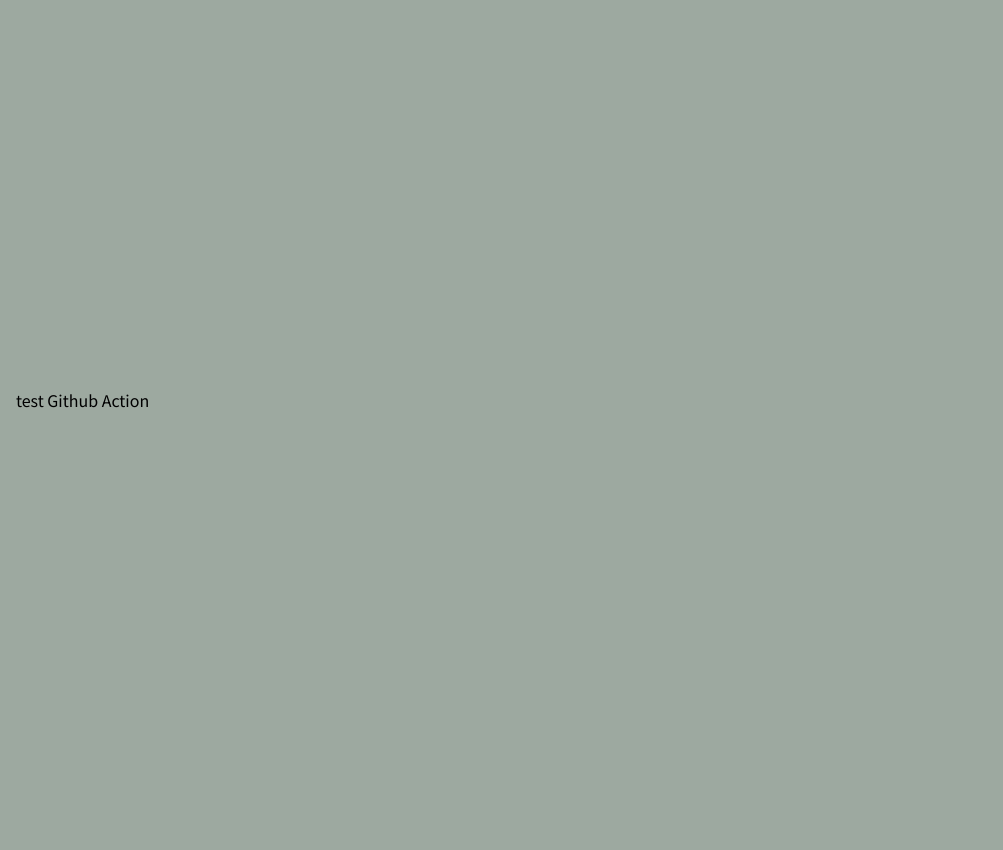
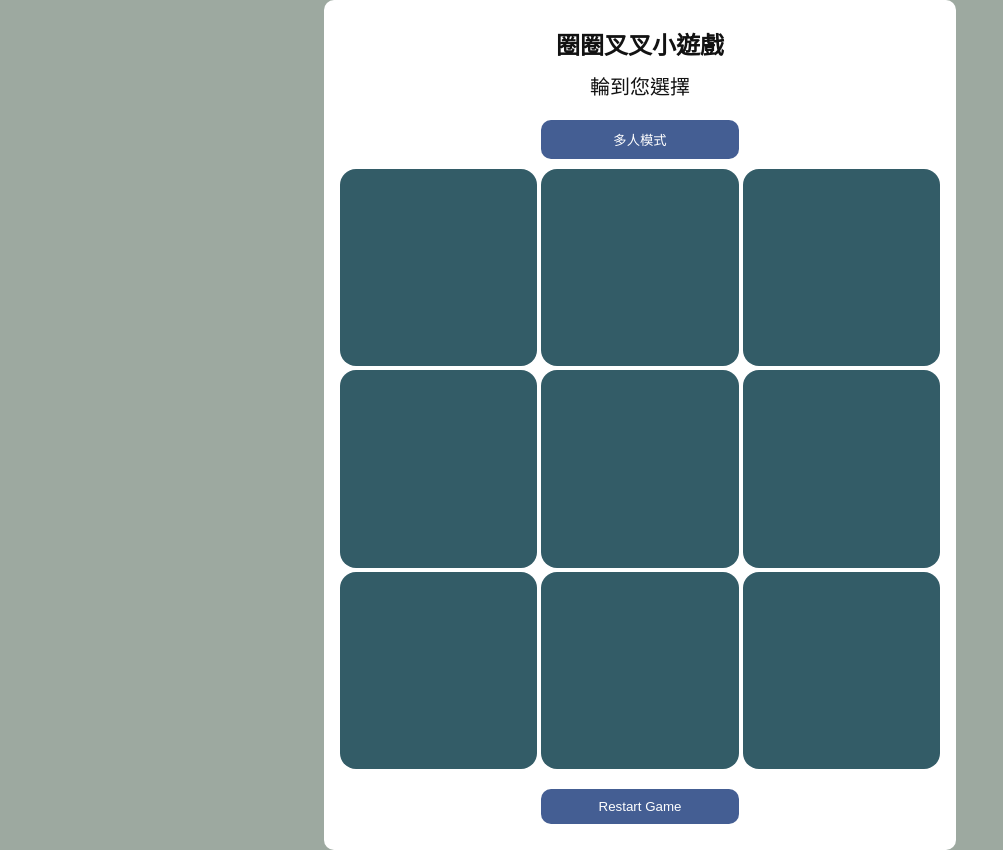
Before and after one commit to linyu0801/react_game, a React app: page /1 in a window 1280 px wide. Before the commit this address had no page. Shown: the whole page, without its empty margins (0-1003 px from the left). Before the commit the page ends 800 px from the top, so only its background shows below. Built offline with nearby package versions, Linux system fonts and the light colour scheme; no server answers.

Commit message:
feat : socket room

```diff
--- a/package.json
+++ b/package.json
@@ -6,7 +6,7 @@
   "homepage": "https://linyu0801.github.io/react_game",
   "scripts": {
     "start": "npm run dev",
-    "server": "node server.js",
+    "server": "nodemon server.js",
     "dev": "cross-env NODE_ENV=development webpack serve",
     "build": "cross-env NODE_ENV=production webpack",
     "prettier": "prettier -w ./src",
@@ -74,6 +74,7 @@
     "dotenv": "^16.3.1",
     "express": "^4.18.2",
     "immer": "^10.0.3",
+    "nanoid": "^5.0.7",
     "react": "^18.2.0",
     "react-dom": "^18.2.0",
     "react-router-dom": "^6.21.2",
--- a/src/App.tsx
+++ b/src/App.tsx
@@ -10,13 +10,12 @@ const StyledContainer = styled.main`
   padding: 0 16px;
   display: flex;
   align-items: center;
-  height: 100vh;
 `;
 const GlobalStyle = createGlobalStyle`
   body {
     font-family: 'Noto Sans TC', sans-serif;
     background-color: ${(props) => props.theme.background};
-    height:100dvh;
+    min-height:100dvh;
     margin: 0;
   }
 `;
@@ -28,7 +27,6 @@ function App() {
         <StyledContainer>
           <BrowserRouter>
             <Router />
-            <p>test Github Action</p>
           </BrowserRouter>
         </StyledContainer>
       </Suspense>{' '}
--- a/src/components/InfoSection.tsx
+++ b/src/components/InfoSection.tsx
@@ -1,18 +1,19 @@
 import React from 'react';
 import styled from 'styled-components';
-import { Roles } from '@/pages/Home/reducer';
+import { RolesEnum } from '@/pages/Home/reducer';
 
 type Props = {
-  currentRole: Roles;
+  currentRole: RolesEnum;
   winRole: number | false;
   isGameEnd: boolean;
 };
 
 function InfoSection({ currentRole, winRole, isGameEnd }: Props) {
   const otherPlayerName = '對方';
-  const roleText = currentRole === Roles.SELF ? '您' : otherPlayerName;
+  const roleText =
+    currentRole === RolesEnum.PLAYER_ONE ? '您' : otherPlayerName;
   const isTie = isGameEnd && winRole === false;
-  const winText = `遊戲結束，${winRole === Roles.SELF ? '恭喜您' : otherPlayerName}獲勝`;
+  const winText = `遊戲結束，${winRole === RolesEnum.PLAYER_ONE ? '恭喜您' : otherPlayerName}獲勝`;
   const gameEndText = isTie ? '遊戲結束：平手' : winText;
   const title = isGameEnd ? gameEndText : `輪到${roleText}選擇`;
 
--- a/src/pages/Home/index.tsx
+++ b/src/pages/Home/index.tsx
@@ -1,125 +1,138 @@
-import React, { useReducer } from 'react';
-import styled from 'styled-components';
-import { Roles, reducer, ticTacToeInitState } from './reducer';
-import { ReactComponent as CircleIcon } from '@/assets/circle.svg';
-import { ReactComponent as CloseIcon } from '@/assets/close.svg';
+import { useEffect, useReducer } from 'react';
+import { useParams } from 'react-router-dom';
+import { Socket, io } from 'socket.io-client';
+import { RolesEnum, reducer, ticTacToeInitState } from './reducer';
 import InfoSection from '@/components/InfoSection';
+import S from './style';
 
+type JoinRoomParams = {
+  isSuccess: boolean;
+  playerIndex?: RolesEnum;
+};
 const CHESS_TOTAL = 9;
 const chessNumbers = [...Array(CHESS_TOTAL)].map((_, i) => i + 1);
 
 function Home() {
   const [state, dispatch] = useReducer(reducer, ticTacToeInitState);
+  const { roomId } = useParams();
   const {
     currentRole,
-    isSelfPlayerWin,
-    isOtherPlayerWin,
-    selfChess,
-    otherPlayerChess,
+    isPlayerOneWin,
+    isPlayerTwoWin,
+    playOneChess,
+    playTwoChess,
+    mode,
+    ws,
   } = state;
+  console.log(currentRole);
+  const isMultiMode = mode === 'multi';
 
   const isGameEnd =
-    isSelfPlayerWin ||
-    isOtherPlayerWin ||
-    selfChess.length + otherPlayerChess.length === CHESS_TOTAL;
+    isPlayerOneWin ||
+    isPlayerTwoWin ||
+    playOneChess.length + playTwoChess.length === CHESS_TOTAL;
+
   const winRole =
-    isGameEnd && (isSelfPlayerWin ? Roles.SELF : Roles.OTHER_PLAYER);
+    isGameEnd && (isPlayerOneWin ? RolesEnum.PLAYER_ONE : RolesEnum.PLAYER_TWO);
 
-  // console.log({ selfChess, otherPlayerChess, currentRole });
+  // console.log({ playOneChess, playTwoChess, currentRole });
   const handleChessClick = (chessNumber: number, disabled: boolean) => {
     if (isGameEnd || disabled) return;
-
-    if (currentRole === Roles.SELF) {
-      dispatch({ type: 'SET_SELF_CHESS', payload: chessNumber });
+    if (isMultiMode) {
+      ws!.emit('chessDown', chessNumber);
     } else {
-      dispatch({ type: 'SET_OTHER_PLAYER_CHESS', payload: chessNumber });
+      dispatchChessAction(currentRole, chessNumber);
     }
   };
 
   const restartGame = () => dispatch({ type: 'RESTART_GAME' });
 
+  const dispatchChessAction = (
+    currentPeople: RolesEnum,
+    chessNumber: number,
+  ) => {
+    if (currentPeople === RolesEnum.PLAYER_ONE) {
+      dispatch({ type: 'SET_PLAYER_ONE_CHESS', payload: chessNumber });
+    } else {
+      dispatch({ type: 'SET_PLAYER_TWO_CHESS', payload: chessNumber });
+    }
+  };
+
+  const initWebSocket = (socket: Socket) => {
+    let currentPeople = 0;
+    // 對 getMessage 設定監聽，如果 server 有透過 getMessage 傳送訊息，將會在此被捕捉
+    if (socket) {
+      socket.on('join', (message) => {
+        const { isSuccess, playerIndex }: JoinRoomParams = message;
+        if (typeof playerIndex === 'undefined' || !isSuccess) return;
+        currentPeople = playerIndex;
+        dispatch({ type: 'SET_ROLE', payload: playerIndex });
+        console.log('join', message);
+      });
+      socket.on('chessDown', (chessIndex) => {
+        console.log('chessDown', chessIndex);
+        dispatchChessAction(currentPeople, chessIndex);
+      });
+    }
+  };
+
+  useEffect(() => {
+    let socket: Socket;
+    if (roomId) {
+      dispatch({ type: 'CHANGE_MODE', payload: 'multi' });
+      socket = io('http://localhost:3000');
+      socket.on('connect', () => {
+        socket.emit('join', roomId);
+      });
+      initWebSocket(socket);
+      // setTimeout(() => {
+      //   socket.emit('join', roomId);
+      // }, 1000);
+
+      dispatch({ type: 'SET_SOCKET', payload: socket });
+    }
+    return () => {
+      if (socket) {
+        socket.emit('disconnect', roomId);
+      }
+    };
+  }, [roomId]);
+
+  const handleModeChange = () => {
+    const nextMode = isMultiMode ? 'multi' : 'single';
+    dispatch({ type: 'CHANGE_MODE', payload: nextMode });
+  };
+
   return (
-    <StyledContainer>
+    <S.Container>
       <InfoSection
         currentRole={currentRole}
         isGameEnd={isGameEnd}
         winRole={winRole}
       />
-      <StyledCheckerboard>
+      <S.ToggleModeButton onClick={handleModeChange}>
+        {isMultiMode ? '多人模式' : '單人模式'}
+      </S.ToggleModeButton>
+      <S.Checkerboard>
         {chessNumbers.map((number) => {
-          const isSelfPlayerChess = selfChess.includes(number);
-          const isOtherPlayerChess = otherPlayerChess.includes(number);
-          const disabled = isSelfPlayerChess || isOtherPlayerChess;
+          const hasSelfPlayerChess = playOneChess.includes(number);
+          const hasOtherPlayerChess = playTwoChess.includes(number);
+          const disabled = hasSelfPlayerChess || hasOtherPlayerChess;
           return (
-            <StyledChessElement
+            <S.Chess
               key={number}
               onClick={() => handleChessClick(number, disabled)}
               $disabled={disabled}
             >
-              {isSelfPlayerChess && <StyledCircleIcon />}
-              {isOtherPlayerChess && <StyledCloseIcon />}
-            </StyledChessElement>
+              {hasSelfPlayerChess && <S.CircleIcon />}
+              {hasOtherPlayerChess && <S.CloseIcon />}
+            </S.Chess>
           );
         })}
-      </StyledCheckerboard>
-      <StyledRestartButton onClick={restartGame}>
-        Restart Game
-      </StyledRestartButton>
-    </StyledContainer>
+      </S.Checkerboard>
+      <S.RestartButton onClick={restartGame}>Restart Game</S.RestartButton>
+    </S.Container>
   );
 }
 
 export default Home;
-
-const StyledContainer = styled.div`
-  width: 100%;
-  max-width: 600px;
-  margin: 0 auto;
-  padding: 16px;
-  background: white;
-  border-radius: 10px;
-`;
-
-const StyledCheckerboard = styled.div`
-  display: grid;
-  grid-template-columns: repeat(3, 1fr);
-  gap: 4px;
-  width: 100%;
-  margin-bottom: 20px;
-`;
-
-const StyledChessElement = styled.div<{ $disabled: boolean }>`
-  background: ${({ theme }) => theme.chess.normal};
-  border-radius: 16px;
-  padding: 16px;
-  aspect-ratio: 1;
-  display: flex;
-  align-items: center;
-  justify-content: center;
-  &:hover {
-    background-color: ${({ $disabled, theme }) =>
-      $disabled ? theme.chess.normal : theme.chess.hover};
-  }
-`;
-
-const StyledCircleIcon = styled(CircleIcon)`
-  fill: white;
-  width: 80%;
-`;
-
-const StyledCloseIcon = styled(CloseIcon)`
-  fill: white;
-  width: 80%;
-`;
-
-const StyledRestartButton = styled.button`
-  background: ${({ theme }) => theme.button.normal};
-  color: ${({ theme }) => theme.color};
-  border: none;
-  border-radius: 10px;
-  width: 33%;
-  padding: 10px 16px;
-  &:hover {
-    background-color: ${({ theme }) => theme.button.hover};
-  }
-`;
--- a/src/pages/Home/reducer.ts
+++ b/src/pages/Home/reducer.ts
@@ -1,36 +1,46 @@
 import { produce } from 'immer';
+import { Socket } from 'socket.io-client';
 import { WIN_STATUS_LIST } from '@/constants/ticTacToe';
 
-export enum Roles {
-  SELF,
-  OTHER_PLAYER,
+export enum RolesEnum {
+  PLAYER_ONE,
+  PLAYER_TWO,
 }
 
 type DispatchActionType =
   | { type: 'RESTART_GAME' }
-  | { type: 'SET_SELF_CHESS'; payload: number }
-  | { type: 'SET_OTHER_PLAYER_CHESS'; payload: number };
+  | { type: 'SET_PLAYER_ONE_CHESS'; payload: number }
+  | { type: 'SET_PLAYER_TWO_CHESS'; payload: number }
+  | { type: 'SET_ROLE'; payload: RolesEnum }
+  | { type: 'CHANGE_MODE'; payload: ModeType }
+  | { type: 'SET_SOCKET'; payload: Socket };
+
+type ModeType = 'single' | 'multi';
 
 type TicTacToeType = {
-  selfChess: number[];
-  otherPlayerChess: number[];
-  selfRemainSteps: number[][];
-  otherPlayerRemainSteps: number[][];
-  currentRole: Roles;
-  isSelfPlayerWin: boolean;
-  isOtherPlayerWin: boolean;
+  playOneChess: number[];
+  playTwoChess: number[];
+  playOneRemainSteps: number[][];
+  playTwoRemainSteps: number[][];
+  currentRole: RolesEnum;
+  isPlayerOneWin: boolean;
+  isPlayerTwoWin: boolean;
   isGameEnd: boolean;
+  mode: ModeType;
+  ws: Socket | null;
 };
 
-export const ticTacToeInitState = {
-  selfChess: [],
-  otherPlayerChess: [],
-  selfRemainSteps: [],
-  otherPlayerRemainSteps: [],
-  currentRole: Roles.SELF,
-  isSelfPlayerWin: false,
-  isOtherPlayerWin: false,
+export const ticTacToeInitState: TicTacToeType = {
+  playOneChess: [],
+  playTwoChess: [],
+  playOneRemainSteps: [],
+  playTwoRemainSteps: [],
+  currentRole: RolesEnum.PLAYER_ONE,
+  isPlayerOneWin: false,
+  isPlayerTwoWin: false,
   isGameEnd: false,
+  mode: 'single',
+  ws: null,
 };
 
 const getRemainSteps = (chesses: number[]) => {
@@ -46,25 +56,40 @@ const isSomeoneWin = (remainSteps: number[][]) => {
 export const reducer = produce(
   (draft: TicTacToeType, action: DispatchActionType) => {
     switch (action.type) {
-      case 'SET_SELF_CHESS': {
-        draft.selfChess.push(action.payload);
-        draft.selfRemainSteps = getRemainSteps(draft.selfChess);
-        draft.isSelfPlayerWin = isSomeoneWin(draft.selfRemainSteps);
-        draft.isGameEnd = draft.isSelfPlayerWin;
-        draft.currentRole = Roles.OTHER_PLAYER;
+      case 'SET_PLAYER_ONE_CHESS': {
+        draft.playOneChess.push(action.payload);
+        draft.playOneRemainSteps = getRemainSteps(draft.playOneChess);
+        draft.isPlayerOneWin = isSomeoneWin(draft.playOneRemainSteps);
+        draft.isGameEnd = draft.isPlayerOneWin;
+        if (draft.mode !== 'multi') {
+          draft.currentRole = RolesEnum.PLAYER_TWO;
+        }
         break;
       }
-      case 'SET_OTHER_PLAYER_CHESS': {
-        draft.otherPlayerChess.push(action.payload);
-        draft.otherPlayerRemainSteps = getRemainSteps(draft.otherPlayerChess);
-        draft.isOtherPlayerWin = isSomeoneWin(draft.otherPlayerRemainSteps);
-        draft.isGameEnd = draft.isOtherPlayerWin;
-        draft.currentRole = Roles.SELF;
+      case 'SET_PLAYER_TWO_CHESS': {
+        draft.playTwoChess.push(action.payload);
+        draft.playTwoRemainSteps = getRemainSteps(draft.playTwoChess);
+        draft.isPlayerTwoWin = isSomeoneWin(draft.playTwoRemainSteps);
+        draft.isGameEnd = draft.isPlayerTwoWin;
+        if (draft.mode !== 'multi') {
+          draft.currentRole = RolesEnum.PLAYER_ONE;
+        }
         break;
       }
-
+      case 'SET_ROLE': {
+        draft.currentRole = action.payload;
+        break;
+      }
+      case 'CHANGE_MODE': {
+        draft.mode = action.payload;
+        break;
+      }
       case 'RESTART_GAME': {
         Object.assign(draft, ticTacToeInitState);
+        break;
+      }
+      case 'SET_SOCKET': {
+        draft.ws = action.payload;
         break;
       }
       default:
--- /dev/null
+++ b/src/pages/Home/style.tsx
@@ -0,0 +1,73 @@
+import styled from 'styled-components';
+import { ReactComponent as CircleIcon } from '@/assets/circle.svg';
+import { ReactComponent as CloseIcon } from '@/assets/close.svg';
+
+const S = {
+  Container: styled.div`
+    width: 100%;
+    max-width: 600px;
+    margin: 0 auto;
+    padding: 16px;
+    background: white;
+    border-radius: 10px;
+  `,
+
+  Checkerboard: styled.div`
+    display: grid;
+    grid-template-columns: repeat(3, 1fr);
+    gap: 4px;
+    width: 100%;
+    margin-bottom: 20px;
+  `,
+
+  Chess: styled.div<{ $disabled: boolean }>`
+    background: ${({ theme }) => theme.chess.normal};
+    border-radius: 16px;
+    padding: 16px;
+    aspect-ratio: 1;
+    display: flex;
+    align-items: center;
+    justify-content: center;
+    &:hover {
+      background-color: ${({ $disabled, theme }) =>
+        $disabled ? theme.chess.normal : theme.chess.hover};
+    }
+  `,
+  CircleIcon: styled(CircleIcon)`
+    fill: white;
+    width: 80%;
+  `,
+
+  CloseIcon: styled(CloseIcon)`
+    fill: white;
+    width: 80%;
+  `,
+  RestartButton: styled.button`
+    background: ${({ theme }) => theme.button.normal};
+    color: ${({ theme }) => theme.color};
+    border: none;
+    border-radius: 10px;
+    width: 33%;
+    padding: 10px 16px;
+    display: block;
+    margin: 10px auto;
+    &:hover {
+      background-color: ${({ theme }) => theme.button.hover};
+    }
+  `,
+  ToggleModeButton: styled.button`
+    background: ${({ theme }) => theme.button.normal};
+    color: ${({ theme }) => theme.color};
+    border: none;
+    border-radius: 10px;
+    width: 33%;
+    padding: 10px 16px;
+    display: block;
+    margin: 10px auto;
+    &:hover {
+      background-color: ${({ theme }) => theme.button.hover};
+    }
+  `,
+};
+
+export default S;
--- a/src/pages/PageA/index.tsx
+++ b/src/pages/PageA/index.tsx
@@ -1,5 +1,4 @@
 import React, { useState, useEffect } from 'react';
-import ReactDom from 'react-dom';
 import { io, Socket } from 'socket.io-client';
 
 function Main() {
@@ -31,6 +30,9 @@ function Main() {
       ws.on('getMessageLess', (message) => {
         console.log(message);
       });
+      ws.on('join', (message) => {
+        console.log(message);
+      });
     }
   };
 
@@ -41,11 +43,6 @@ function Main() {
   };
   return (
     <div>
-      <input
-        type='button'
-        value='連線'
-        onClick={connectWebSocket}
-      />
       <input
         type='button'
         value='連線'
@@ -72,6 +69,13 @@ function Main() {
           sendMessage('getMessageLess');
         }}
       />
+      <input
+        type='button'
+        value='加入房間'
+        onClick={() => {
+          sendMessage('join');
+        }}
+      />
     </div>
   );
 }
```
Also changed, not shown: server.js (+39 -26 lines), src/router/index.tsx (+6 -1 lines), 1 other file (tests, documents, lock files or other folders).
